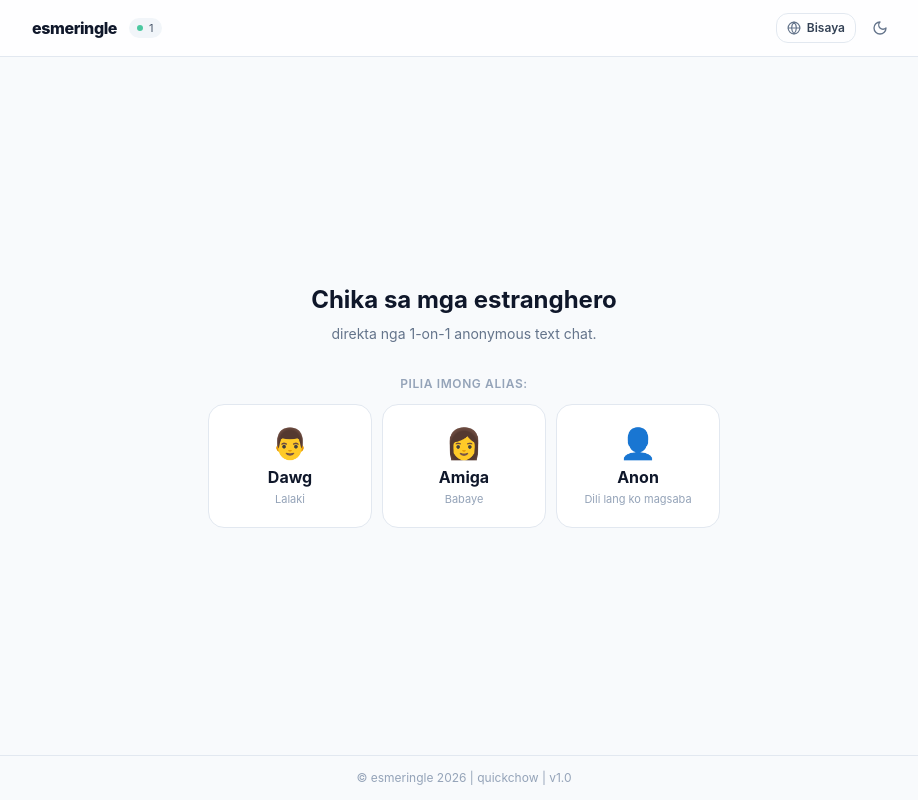
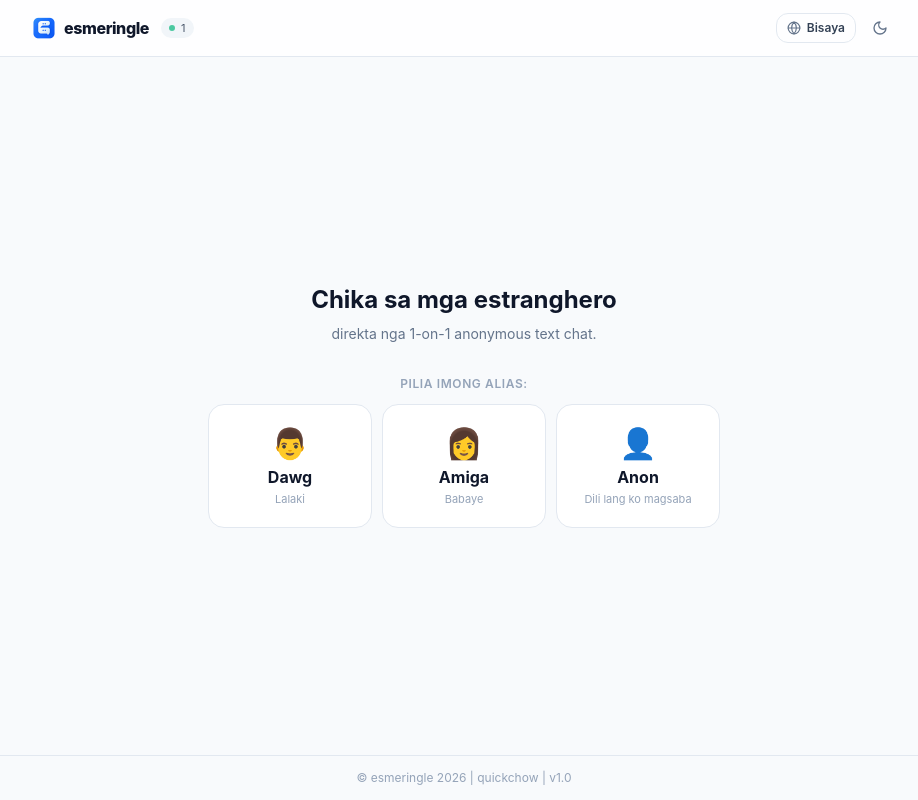
Before and after one commit to alvizojc1104/esmiringle, a Next.js app: page / in a window 1280 px wide. Shown: the whole page, without its empty margins (176-1094 px from the left). Built offline with nearby package versions, Linux system fonts and the light colour scheme; no server answers.

Commit message:
feat: add official logo icon beside brand name in header

```diff
--- a/src/app/page.tsx
+++ b/src/app/page.tsx
@@ -107,9 +107,17 @@ export default function HomePage() {
       <header className="w-full border-b border-slate-200 dark:border-slate-800 bg-white/80 dark:bg-slate-900/80 backdrop-blur-sm sticky top-0 z-40 transition-colors">
         <div className="max-w-4xl mx-auto px-4 h-14 flex items-center justify-between">
           <div className="flex items-center gap-3">
-            <span className="font-extrabold text-base tracking-tight text-slate-900 dark:text-slate-100 lowercase">
-              {t.appName}
-            </span>
+            <div className="flex items-center gap-2">
+              {/* eslint-disable-next-line @next/next/no-img-element */}
+              <img
+                src="/android-chrome-192x192.png"
+                alt="esmeringle logo"
+                className="w-6 h-6 rounded-md object-contain shadow-xs"
+              />
+              <span className="font-extrabold text-base tracking-tight text-slate-900 dark:text-slate-100 lowercase">
+                {t.appName}
+              </span>
+            </div>
             <div className="flex items-center gap-1.5 px-2 py-0.5 rounded-full bg-slate-100 dark:bg-slate-800 text-[11px] text-slate-600 dark:text-slate-400">
               <span className="w-1.5 h-1.5 rounded-full bg-emerald-500 animate-pulse" />
               <span>{onlineCount || 1}</span>
```
